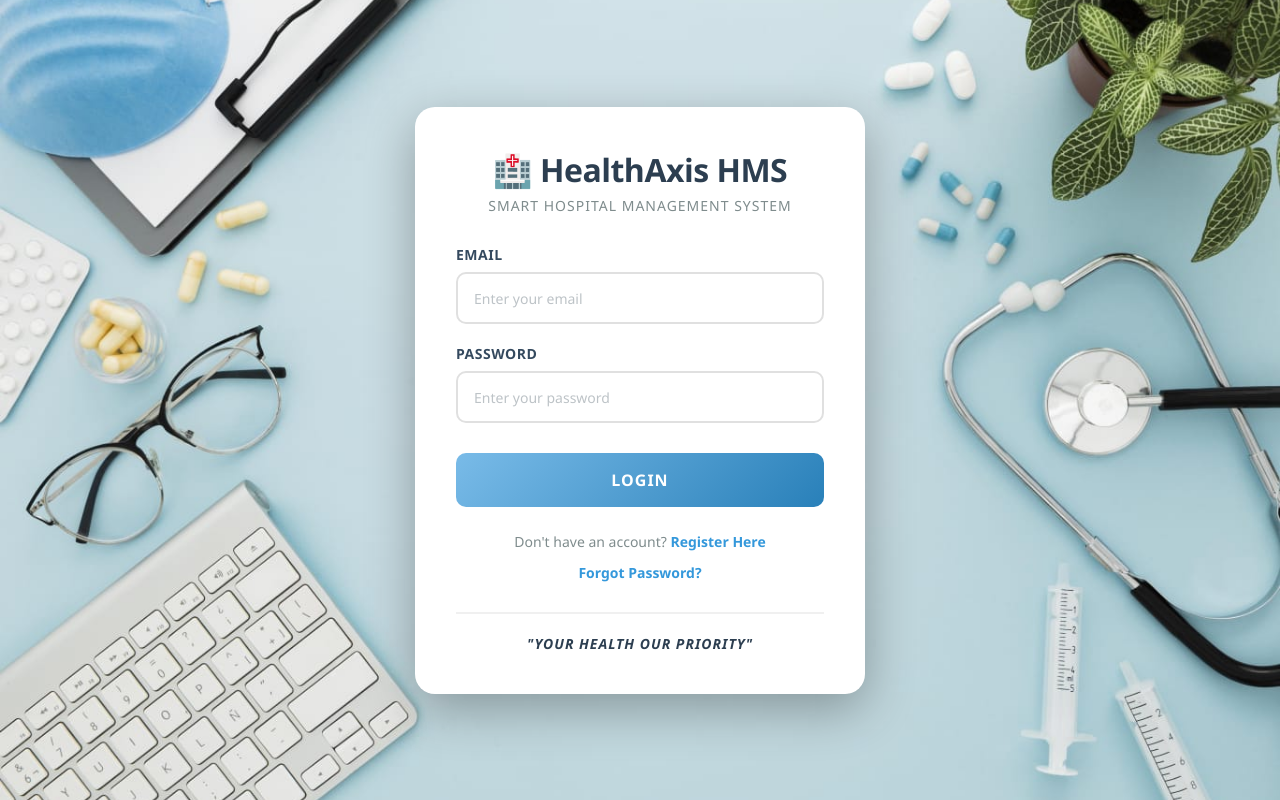
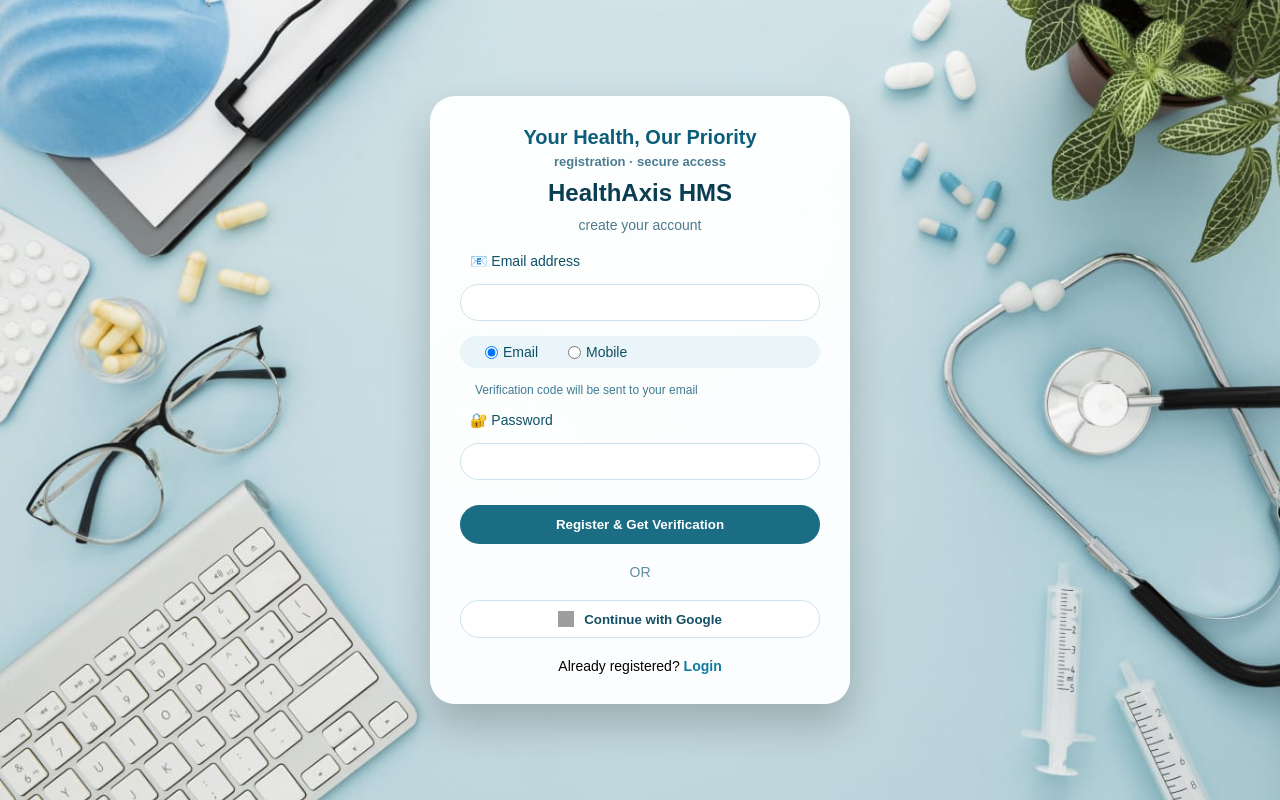
Before and after one commit to rekha2756/Hospital-Management-System, a plain HTML site: page frontend/login.html in a window 1280 px wide. Drawn offline with Linux system fonts and the light colour scheme; grey boxes are pictures that could not be loaded.

Commit message:
added css

```diff
--- a/frontend/css/login.css
+++ b/frontend/css/login.css
@@ -1,206 +1,195 @@
-* {
-    margin: 0;
-    padding: 0;
-    box-sizing: border-box;
-    font-family: 'Segoe UI', Tahoma, Geneva, Verdana, sans-serif;
-}
+/
 
 body {
-    min-height: 100vh;
-    display: flex;
-    align-items: center;
-    justify-content: center;
-    padding: 20px;
-    position: relative;
+    margin: 0;
+    font-family: 'Segoe UI', Arial, sans-serif;
     background-image: url("../images/bg3.png");
     background-size: cover;
     background-position: center;
-    background-repeat: no-repeat;
-    background-attachment: fixed;
+    height: 100vh;
+    display: flex;
+    justify-content: center;
+    align-items: center;
 }
 
-body::before {
-    content: '';
-    position: absolute;
-    top: 0;
-    left: 0;
-    right: 0;
-    bottom: 0;
-   /* background: linear-gradient(135deg, rgba(52, 152, 219, 0.85), rgba(41, 128, 185, 0.9));*/
-    z-index: 1;
+
+
+
+.login-box {
+    width: 400px;
+    background: #ffffff;
+    padding: 40px 30px;
+    border-radius: 15px;
+    box-shadow: 0 10px 35px rgba(0, 0, 0, 0.2);
 }
 
-.login-container {
-    background: white;
-    border-radius: 20px;
-    box-shadow: 0 15px 50px rgba(0, 0, 0, 0.3);
-    padding: 40px;
-    width: 100%;
-    max-width: 450px;
-    animation: slideUp 0.5s ease;
-    position: relative;
-    z-index: 2;
-    backdrop-filter: blur(5px);
-    border: 1px solid rgba(255, 255, 255, 0.1);
+
+/* ===== HEADING ===== */
+
+.login-box h2 {
+    text-align: center;
+    color: #0b3d91;
+    margin-bottom: 25px;
 }
 
-@keyframes slideUp {
-    from {
-        opacity: 0;
-        transform: translateY(20px);
-    }
-    to {
-        opacity: 1;
-        transform: translateY(0);
-    }
+
+/* ===== INPUT FIELDS ===== */
+
+.login-box input[type="text"],
+.login-box input[type="email"],
+.login-box input[type="password"],
+.login-box input[type="tel"] {
+    width: 100%;
+    padding: 12px;
+    margin-bottom: 18px;
+    border-radius: 8px;
+    border: 1px solid #cfd8dc;
+    font-size: 14px;
+    outline: none;
+    transition: 0.3s;
 }
 
-.logo {
-    color: #2c3e50;
-    font-size: 32px;
-    font-weight: 600;
-    text-align: center;
-    margin-bottom: 5px;
-    letter-spacing: -0.5px;
+.login-box input:focus {
+    border-color: #0b3d91;
+    box-shadow: 0 0 5px rgba(11, 61, 145, 0.3);
 }
 
-.subtitle {
-    color: #7f8c8d;
-    text-align: center;
-    font-size: 14px;
-    margin-bottom: 30px;
-    font-weight: 500;
-    text-transform: uppercase;
-    letter-spacing: 1px;
+
+/* ===== PRIMARY BUTTON ===== */
+
+.login-box button {
+    width: 100%;
+    padding: 12px;
+    background: #0b3d91;
+    border: none;
+    color: white;
+    font-size: 15px;
+    font-weight: bold;
+    border-radius: 8px;
+    cursor: pointer;
+    transition: 0.3s;
+    margin-bottom: 15px;
 }
 
-.input-group {
-    margin-bottom: 20px;
+.login-box button:hover {
+    background: #062b66;
 }
 
-.input-group label {
-    display: block;
-    color: #34495e;
+
+/* ===== GOOGLE BUTTON ===== */
+
+.google-btn {
+    width: 100%;
+    padding: 12px;
+    background: white;
+    border: 1px solid #dcdcdc;
+    border-radius: 8px;
     font-size: 14px;
     font-weight: 600;
-    margin-bottom: 8px;
-    text-transform: uppercase;
-    letter-spacing: 0.5px;
+    display: flex;
+    justify-content: center;
+    align-items: center;
+    gap: 8px;
+    cursor: pointer;
+    transition: 0.3s;
 }
 
-.input-group input {
-    width: 100%;
-    padding: 14px 16px;
-    border: 2px solid #e0e0e0;
-    border-radius: 10px;
-    font-size: 15px;
-    transition: all 0.3s ease;
-    outline: none;
-    background: rgba(255, 255, 255, 0.9);
+.google-btn img {
+    width: 16px;      /* Reduced size */
+    height: 16px;
 }
 
-.input-group input:focus {
-    border-color: #7ecede;
-    box-shadow: 0 0 0 3px rgba(52, 152, 219, 0.1);
-    background: white;
+.google-btn:hover {
+    border-color: #0b3d91;
+    box-shadow: 0 5px 15px rgba(0, 0, 0, 0.1);
 }
 
-.input-group input::placeholder {
-    color: #bdc3c7;
+
+/* ===== DIVIDER ===== */
+
+.divider {
+    text-align: center;
+    margin: 15px 0;
+    position: relative;
+}
+
+.divider span {
+    background: #ffffff;
+    padding: 0 10px;
+    color: #888;
+    font-size: 13px;
+}
+
+.divider:before {
+    content: "";
+    position: absolute;
+    top: 50%;
+    left: 0;
+    width: 100%;
+    height: 1px;
+    background: #ddd;
+    z-index: -1;
+}
+
+
+/* ===== REGISTER / LOGIN LINK ===== */
+
+.toggle-link {
+    text-align: center;
+    margin-top: 10px;
     font-size: 14px;
 }
 
-.login-btn {
-    background: linear-gradient(135deg, #79bbe8, #2980b9);
-    color: white;
-    width: 100%;
-    padding: 16px;
-    border: none;
-    border-radius: 10px;
-    font-size: 16px;
-    font-weight: 600;
-    cursor: pointer;
-    transition: all 0.3s ease;
-    margin-top: 10px;
-    text-transform: uppercase;
-    letter-spacing: 1px;
+.toggle-link a {
+    color: #0b3d91;
+    text-decoration: none;
+    font-weight: bold;
 }
 
-.login-btn:hover {
-    background: linear-gradient(135deg, #2980b9, #3498db);
-    transform: translateY(-2px);
-    box-shadow: 0 5px 20px rgba(52, 152, 219, 0.4);
+.toggle-link a:hover {
+    text-decoration: underline;
 }
 
-.login-btn:active {
-    transform: translateY(0);
+
+/* ===== OTP BOXES ===== */
+
+.otp-container {
+    display: flex;
+    justify-content: space-between;
+    margin-bottom: 15px;
 }
 
-.links {
+.otp-container input {
+    width: 45px;
+    height: 45px;
     text-align: center;
-    margin-top: 25px;
+    font-size: 18px;
+    border-radius: 8px;
+    border: 1px solid #ccc;
 }
 
-.links p {
-    color: #7f8c8d;
-    font-size: 14px;
-    margin: 12px 0;
+.otp-container input:focus {
+    border-color: #0b3d91;
+    box-shadow: 0 0 5px rgba(11, 61, 145, 0.3);
 }
 
-.links a {
-    color: #3498db;
-    text-decoration: none;
-    font-weight: 600;
-    transition: all 0.3s ease;
-    position: relative;
+
+/* ===== SUCCESS MESSAGE ===== */
+
+.success-message {
+    text-align: center;
+    color: #0b3d91;
+    font-size: 18px;
+    font-weight: bold;
+    margin-top: 20px;
 }
 
-.links a:hover {
-    color: #2980b9;
-}
 
-.links a::after {
-    content: '';
-    position: absolute;
-    width: 100%;
-    height: 2px;
-    bottom: -2px;
-    left: 0;
-    background-color: #3498db;
-    transform: scaleX(0);
-    transition: transform 0.3s ease;
-}
+/* ===== RESPONSIVE ===== */
 
-.links a:hover::after {
-    transform: scaleX(1);
-}
-
-.quote {
-    text-align: center;
-    margin-top: 30px;
-    padding-top: 20px;
-    border-top: 2px solid #f0f0f0;
-    color: #2c3e50;
-    font-weight: 600;
-    font-size: 14px;
-    letter-spacing: 1px;
-    font-style: italic;
-}
-
-@media (max-width: 480px) {
-    .login-container {
+@media (max-width: 450px) {
+    .login-box {
+        width: 90%;
         padding: 30px 20px;
     }
-
-    .logo {
-        font-size: 26px;
-    }
-
-    .subtitle {
-        font-size: 12px;
-    }
-
-    .login-btn {
-        padding: 14px;
-    }
 }
--- a/frontend/login.html
+++ b/frontend/login.html
@@ -1,51 +1,346 @@
 <!DOCTYPE html>
 <html lang="en">
 <head>
-    <meta charset="UTF-8">
-    <meta name="viewport" content="width=device-width, initial-scale=1.0">
-    <title>HealthAxis HMS - Login</title>
-    <link rel="stylesheet" href="css/login.css">
+<meta charset="UTF-8">
+<meta name="viewport" content="width=device-width, initial-scale=1.0">
+<title>HealthAxis HMS</title>
+
+<!-- Google Identity Services -->
+<script src="https://accounts.google.com/gsi/client" async defer></script>
+
+<style>
+*{
+margin:0;
+padding:0;
+box-sizing:border-box;
+font-family:Arial, sans-serif;
+}
+
+body{
+background:url("images/bg3.png") no-repeat center center fixed;
+background-size:cover;
+min-height:100vh;
+display:flex;
+justify-content:center;
+align-items:center;
+padding:20px;
+}
+
+.register-card{
+background:rgba(255,255,255,0.95);
+max-width:420px;
+width:100%;
+padding:30px;
+border-radius:25px;
+box-shadow:0 20px 40px rgba(0,0,0,0.2);
+}
+
+.health-quote{
+text-align:center;
+font-size:20px;
+font-weight:bold;
+color:#0b5e7a;
+margin-bottom:5px;
+}
+
+.health-quote span{
+display:block;
+font-size:13px;
+color:#4a7d90;
+margin-top:5px;
+}
+
+h2{
+text-align:center;
+color:#083d52;
+margin:10px 0;
+}
+
+.sub{
+text-align:center;
+color:#4d7a8c;
+margin-bottom:20px;
+font-size:14px;
+}
+
+.reg-form{
+display:flex;
+flex-direction:column;
+gap:15px;
+}
+
+label{
+font-size:14px;
+color:#0e5066;
+margin-left:10px;
+}
+
+input{
+width:100%;
+padding:10px 15px;
+border-radius:30px;
+border:1.5px solid #cce3ec;
+outline:none;
+}
+
+input:focus{
+border-color:#1b6d84;
+}
+
+.radio-group{
+display:flex;
+gap:20px;
+background:#eaf5f9;
+padding:8px 15px;
+border-radius:30px;
+}
+
+.radio-group label{
+display:flex;
+align-items:center;
+gap:5px;
+font-size:14px;
+}
+
+.contact-hint{
+font-size:12px;
+color:#3d7c93;
+margin-left:15px;
+}
+
+.action-btn{
+background:#1b6d84;
+color:white;
+padding:12px;
+border:none;
+border-radius:30px;
+cursor:pointer;
+font-weight:bold;
+margin-top:10px;
+}
+
+.action-btn:hover{
+background:#0f6079;
+}
+
+.divider{
+text-align:center;
+margin:20px 0;
+color:#5f8fa3;
+font-size:14px;
+}
+
+.google-btn{
+display:flex;
+justify-content:center;
+align-items:center;
+gap:10px;
+width:100%;
+background:white;
+border:1.5px solid #cde3ed;
+padding:10px;
+border-radius:30px;
+cursor:pointer;
+font-weight:600;
+color:#144f64;
+transition:0.2s ease;
+}
+
+.google-btn:hover{
+background:#f1f7fa;
+border-color:#1b6d84;
+box-shadow:0 4px 12px rgba(0,0,0,0.1);
+}
+
+.google-btn:active{
+transform:scale(0.97);
+}
+
+.google-btn img{
+width:16px;
+height:16px;
+}
+
+.login-redirect{
+text-align:center;
+margin-top:20px;
+font-size:14px;
+}
+
+.login-redirect a{
+color:#117a9e;
+text-decoration:none;
+font-weight:bold;
+}
+
+.verify-message{
+background:#e1f1f8;
+padding:8px 12px;
+border-radius:20px;
+font-size:13px;
+color:#004d66;
+margin-top:10px;
+display:none;
+}
+</style>
 </head>
+
 <body>
 
-<div class="login-container">
+<div class="register-card" id="mainCard">
 
-    <h1 class="logo">🏥 HealthAxis HMS</h1>
-    <p class="subtitle">Smart Hospital Management System</p>
+<div class="health-quote">
+Your Health, Our Priority
+<span>registration · secure access</span>
+</div>
 
-    <form action="dashboard.html" method="POST">
+<h2>HealthAxis HMS</h2>
+<div class="sub">create your account</div>
 
-        <div class="input-group">
-            <label>Email</label>
-            <input type="email" placeholder="Enter your email" required>
-        </div>
+<form class="reg-form">
 
-        <div class="input-group">
-            <label>Password</label>
-            <input type="password" placeholder="Enter your password" required>
-        </div>
+<label id="contactLabel">📧 Email address</label>
+<input type="email" id="contactInput" required>
 
-        <button type="submit" class="login-btn">
-            Login
-        </button>
+<div class="radio-group">
+<label><input type="radio" name="contactType" value="email" checked> Email</label>
+<label><input type="radio" name="contactType" value="mobile"> Mobile</label>
+</div>
 
-    </form>
+<div class="contact-hint" id="hintText">
+Verification code will be sent to your email
+</div>
 
-    <div class="links">
-        <p>Don't have an account?
-            <a href="register.html">Register Here</a>
-        </p>
+<label>🔐 Password</label>
+<input type="password" id="password" minlength="8" required>
 
-        <p>
-            <a href="#">Forgot Password?</a>
-        </p>
-    </div>
+<div class="verify-message" id="verifyMessage"></div>
 
-    <div class="quote">
-        "YOUR HEALTH OUR PRIORITY"
-    </div>
+<button type="button" class="action-btn" id="registerBtn">
+Register & Get Verification
+</button>
+
+<div id="otpSection" style="display:none;">
+<input type="text" id="otpInput" placeholder="Enter OTP" style="margin-top:10px;">
+<button type="button" class="action-btn" style="margin-top:10px;" onclick="verifyOTP()">Verify OTP</button>
+</div>
+
+</form>
+
+<div class="divider">OR</div>
+
+<button class="google-btn" onclick="googleLogin()">
+<img src="https://developers.google.com/identity/images/g-logo.png">
+Continue with Google
+</button>
+
+<div class="login-redirect">
+Already registered? <a href="#" id="loginLink">Login</a>
+</div>
 
 </div>
 
+<script>
+
+let generatedOTP="";
+
+/* GOOGLE LOGIN INITIALIZE ON PAGE LOAD */
+window.onload = function () {
+google.accounts.id.initialize({
+client_id: "YOUR_GOOGLE_CLIENT_ID_HERE",
+callback: handleCredentialResponse
+});
+};
+
+function googleLogin(){
+google.accounts.id.prompt();
+}
+
+function handleCredentialResponse(response){
+alert("Google Login Successful!");
+console.log(response);
+}
+
+/* REST OF YOUR ORIGINAL LOGIC */
+
+const contactInput=document.getElementById("contactInput");
+const emailRadio=document.querySelector('input[value="email"]');
+const mobileRadio=document.querySelector('input[value="mobile"]');
+const hintText=document.getElementById("hintText");
+const contactLabel=document.getElementById("contactLabel");
+const verifyMessage=document.getElementById("verifyMessage");
+
+function updateField(){
+if(mobileRadio.checked){
+contactInput.type="tel";
+contactLabel.innerText="📱 Mobile number";
+hintText.innerText="OTP will be sent to your mobile";
+}
+else{
+contactInput.type="email";
+contactLabel.innerText="📧 Email address";
+hintText.innerText="Verification code will be sent to your email";
+}
+}
+
+emailRadio.addEventListener("change",updateField);
+mobileRadio.addEventListener("change",updateField);
+
+document.getElementById("registerBtn").addEventListener("click",function(){
+
+let contactValue=contactInput.value.trim();
+let password=document.getElementById("password").value.trim();
+
+verifyMessage.style.display="none";
+
+if(password.length < 8){
+alert("Password must be at least 8 characters");
+return;
+}
+
+if(mobileRadio.checked){
+if(!/^\d{10}$/.test(contactValue)){
+alert("Enter valid 10-digit mobile number");
+return;
+}
+}else{
+if(!/^[^\s@]+@[^\s@]+\.[^\s@]+$/.test(contactValue)){
+alert("Enter valid email address");
+return;
+}
+}
+
+generatedOTP=Math.floor(100000 + Math.random()*900000).toString();
+
+verifyMessage.style.display="block";
+verifyMessage.innerText="Verification code sent successfully.";
+
+document.getElementById("otpSection").style.display="block";
+
+});
+
+function verifyOTP(){
+let entered=document.getElementById("otpInput").value.trim();
+
+if(entered===""){
+alert("Please enter OTP");
+return;
+}
+
+if(entered===generatedOTP){
+alert("Registration Successful!");
+location.reload();
+}else{
+alert("Invalid OTP");
+}
+}
+
+document.getElementById("loginLink").addEventListener("click",function(e){
+e.preventDefault();
+location.reload();
+});
+
+</script>
+
 </body>
 </html>
```
Also changed, not shown: frontend/images/bg4.png.jpeg (added).
